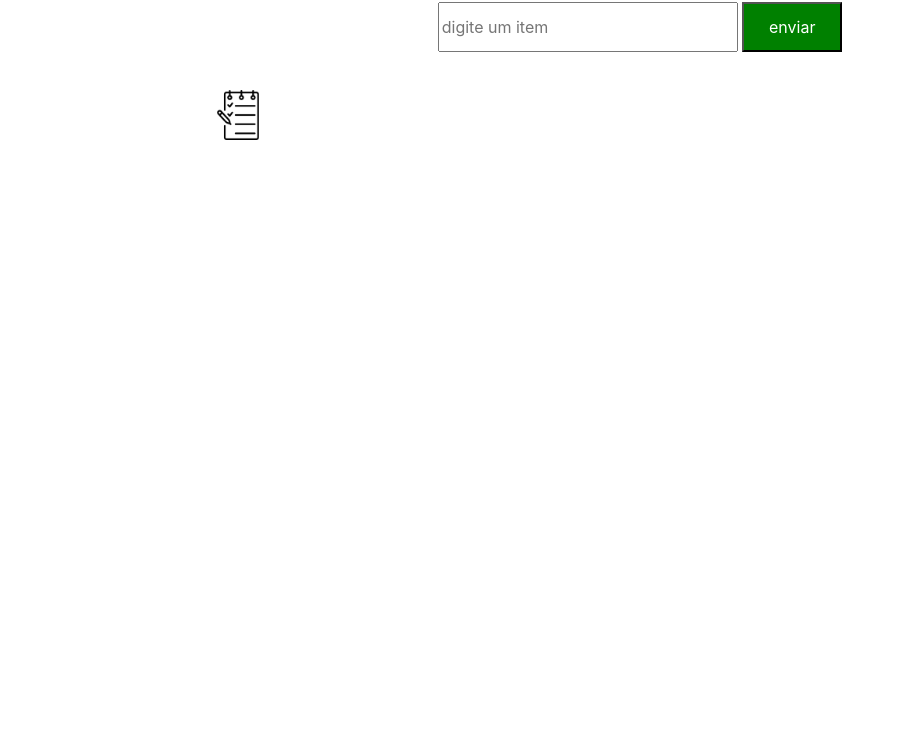
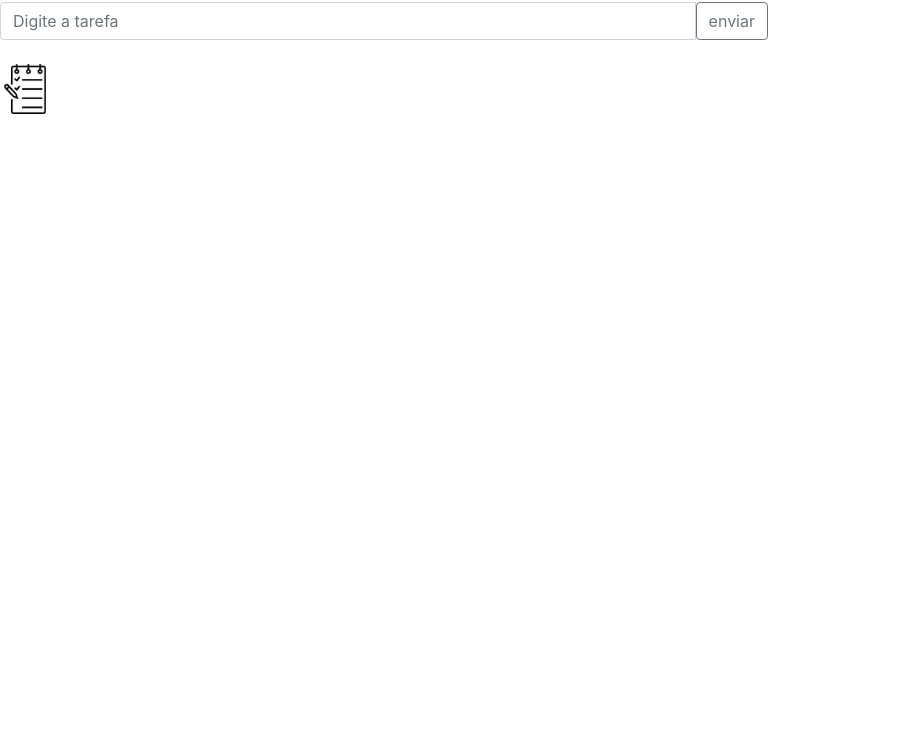
Before and after one commit to rafaeljonker/lista-de-tarefas, a plain HTML site: page lista de tarefas/index.html in a window 1280 px wide. Shown: the part 54-800 px from the top of the page, without its empty margins (0-905 px from the left). Drawn offline with nearby package versions, Linux system fonts and the light colour scheme.

Commit message:
third_commit

```diff
--- a/lista de tarefas/index.html
+++ b/lista de tarefas/index.html
@@ -16,9 +16,9 @@
     <div class="grid-center">
 
 <div class="flex">
-    <div class="alinhar">
-        <input type="text" placeholder="digite um item"  value="" id="formulario"  >
-        <button onclick="clicou()">enviar</button>
+    <div    class="alinhar input-group mb-3">
+        <input  class="form-control"  type="text" placeholder="Digite a tarefa"  value="" id="formulario"  >
+        <button class="btn btn-outline-secondary" onclick="clicou()">enviar</button>
 
     </div>
 </div>
--- a/lista de tarefas/style.css
+++ b/lista de tarefas/style.css
@@ -5,33 +5,16 @@
 h1 {
   text-align: center;
 }
-.grid-center {
-  display: grid;
-  grid-template-columns: 1fr 4fr 1fr;
-  grid-template-rows: 1fr 1fr;
-}
-
-.flex {
-  display: flex;
-  grid-column: 2;
-  justify-content: center;
-}
 
 .alinhar{
+  width: 60%;
+  align-self: center;
 
 }
 
-input {
-    width: 18.75rem;
-    height: 3.125rem;
 
-}
-button {
-  max-width: 100%;
-  background-color: green;
-  color: white;
-  width: 6.25rem;
-  height: 3.125rem;
+button{
+color: gray;
 }
 
 .item {
```
